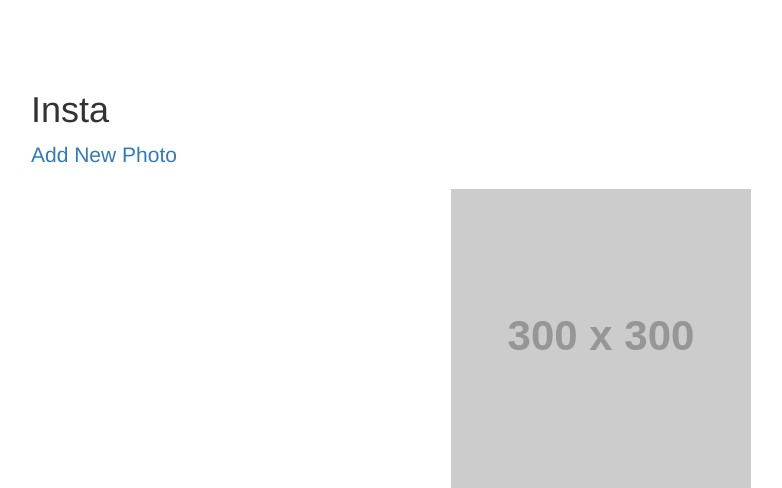
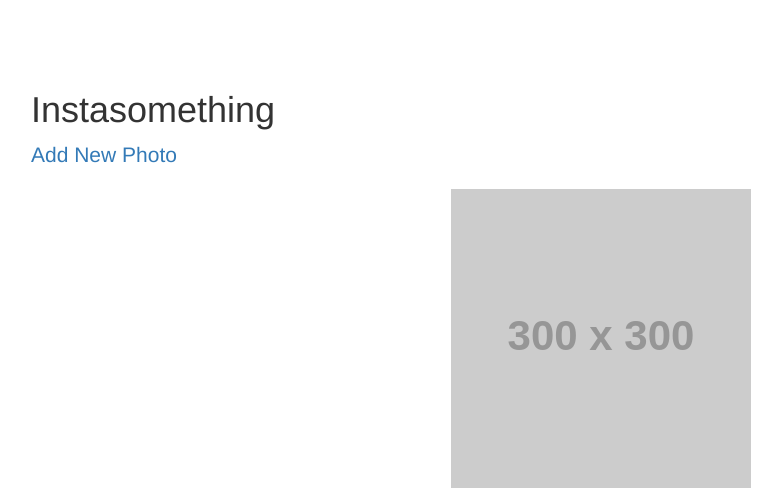
Before and after one commit to smithpf/instasomething, a PHP site: page / in a window 1280 px wide. Shown: the top 488 px of the page, without its empty margins (39-821 px from the left). Run offline with PHP 8.4, Linux system fonts and the light colour scheme; grey boxes labelled with a size stand in for pictures from a placeholder-image service; some libraries are stand-ins or nearby versions.

Commit message:
instasomething

```diff
--- a/index.php
+++ b/index.php
@@ -32,7 +32,7 @@
     <div class="container">
         <div class="row">
             <div class="col-lg-12">
-              <h1>Insta</h1>
+              <h1>Instasomething</h1>
               <p class="lead"><a href="new_photo.php">Add New Photo</a></p>
             </div>
         </div>
```
